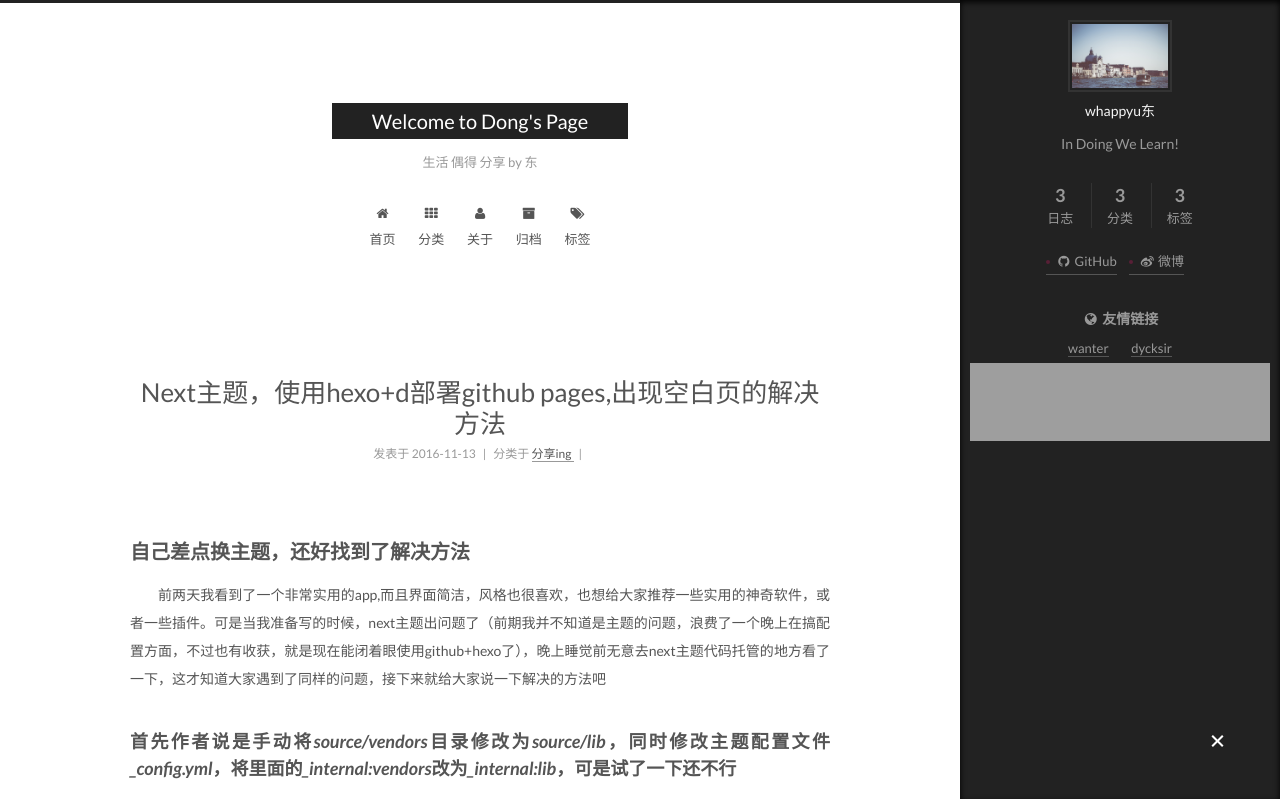
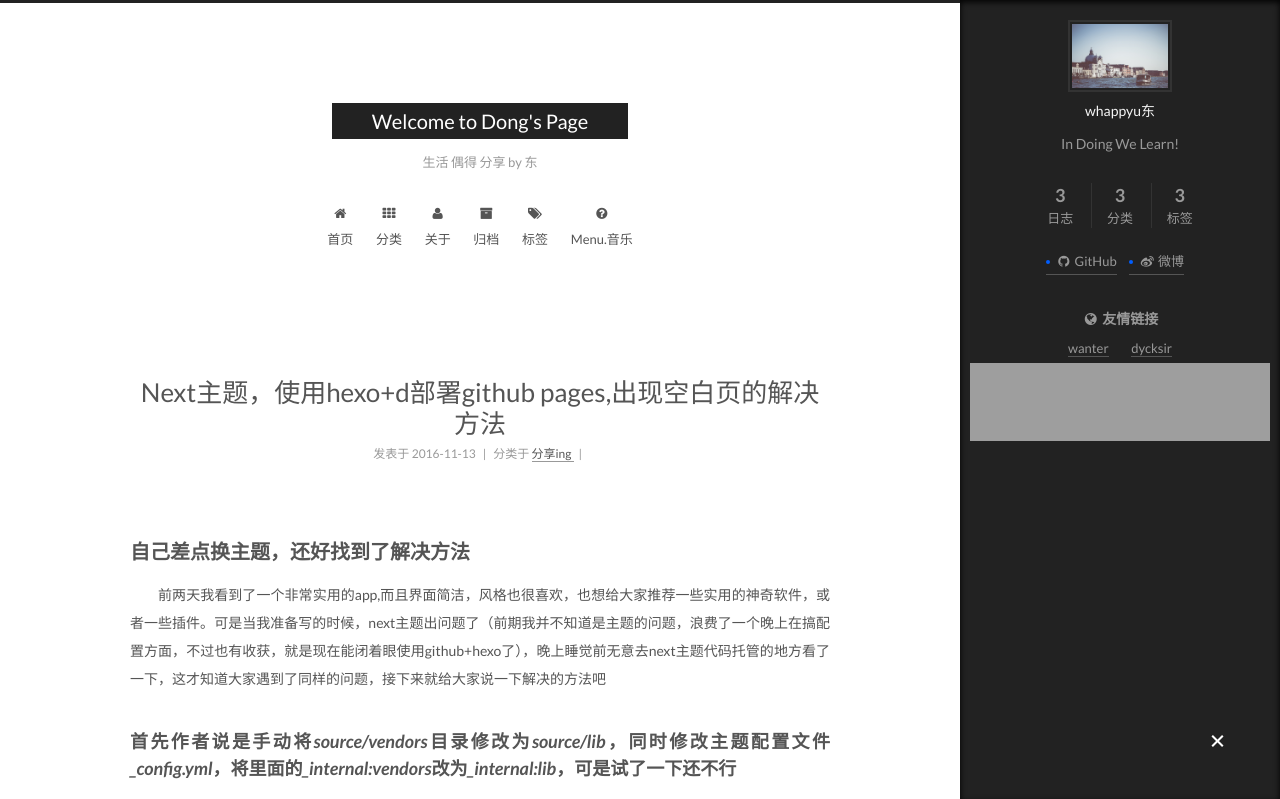
Before and after one commit to whappyu/whappyu.github.io, a plain HTML site: page index.html in a window 1280 px wide. Both pictures are taken after a click on the element 1217 px from the left and 742 px from the top of the page. Shown: the top 799 px of the page. Drawn offline with Linux system fonts and the light colour scheme; some packages are replaced by stand-ins of ours; grey boxes are pictures that could not be loaded; a script that the page names is missing.

Commit message:
Site updated: 2016-11-19 19:13:17

```diff
--- a/css/main.css
+++ b/css/main.css
@@ -1548,7 +1548,7 @@ pre .javascript .function {
   width: 4px;
   height: 4px;
   border-radius: 50%;
-  background: #581f36;
+  background: #015eff;
 }
 .links-of-blogroll {
   font-size: 13px;
--- a/index.html
+++ b/index.html
@@ -220,6 +220,16 @@
               <i class="menu-item-icon fa fa-fw fa-tags"></i> <br />
 
             标签
+          </a>
+        </li>
+
+
+        <li class="menu-item menu-item-音乐">
+          <a href="/music" rel="section">
+
+              <i class="menu-item-icon fa fa-fw fa-question-circle"></i> <br />
+
+            menu.音乐
           </a>
         </li>
 
```
Also changed, not shown: 2016/09/16/welcome/index.html (+10 -0 lines), 2016/09/29/classtable/index.html (+10 -0 lines), 2016/11/13/nextproblem/index.html (+10 -0 lines), about/index.html (+10 -0 lines), archives/2016/09/index.html (+10 -0 lines), archives/2016/11/index.html (+10 -0 lines), archives/2016/index.html (+10 -0 lines), archives/index.html (+10 -0 lines), categories/index.html (+10 -0 lines), categories/分享ing/index.html (+10 -0 lines), categories/渺小应用/index.html (+10 -0 lines), categories/生活show/index.html (+10 -0 lines), music/index.html (+10 -0 lines), tags/Next主题/index.html (+10 -0 lines), 3 more files.
